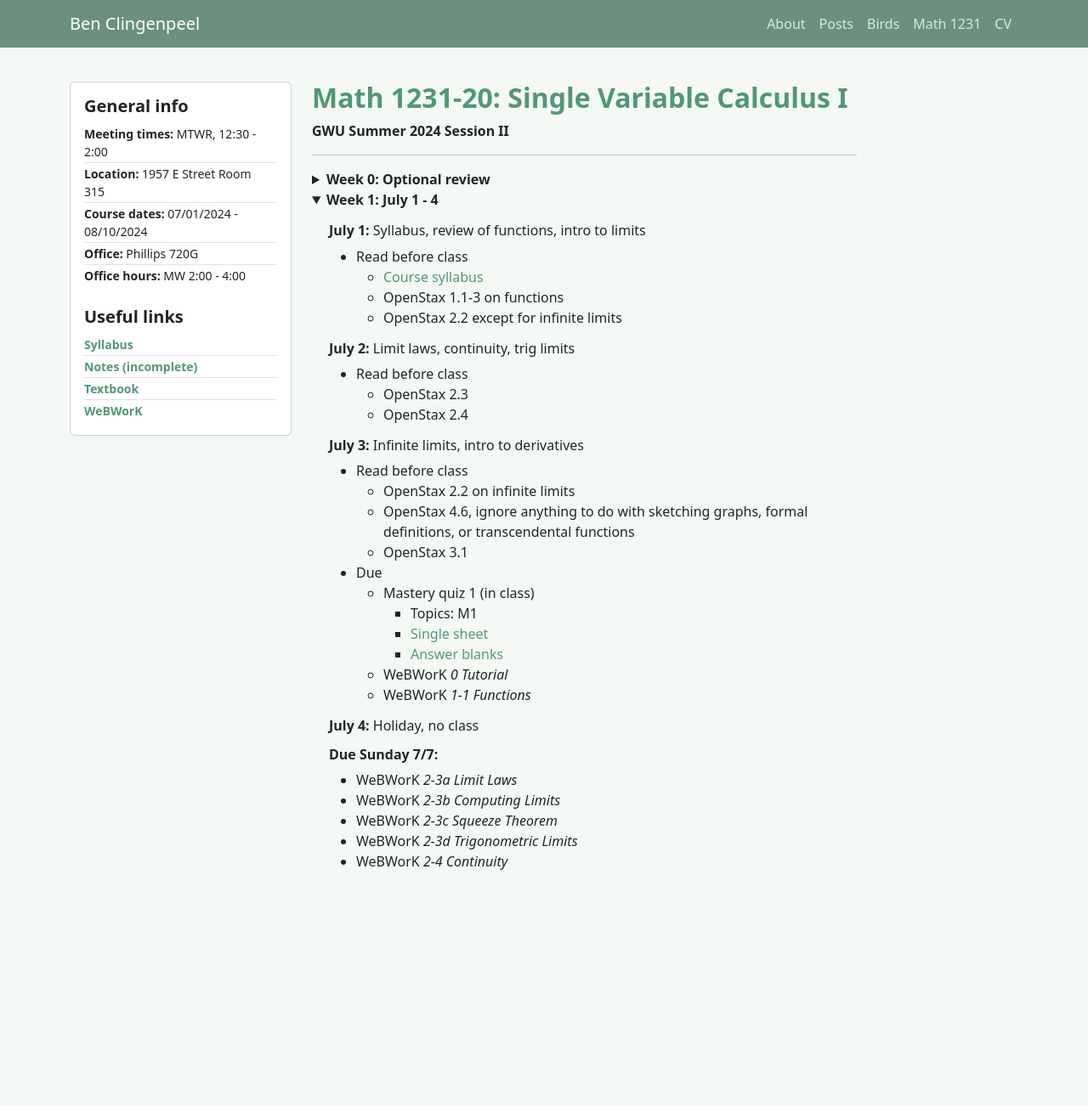
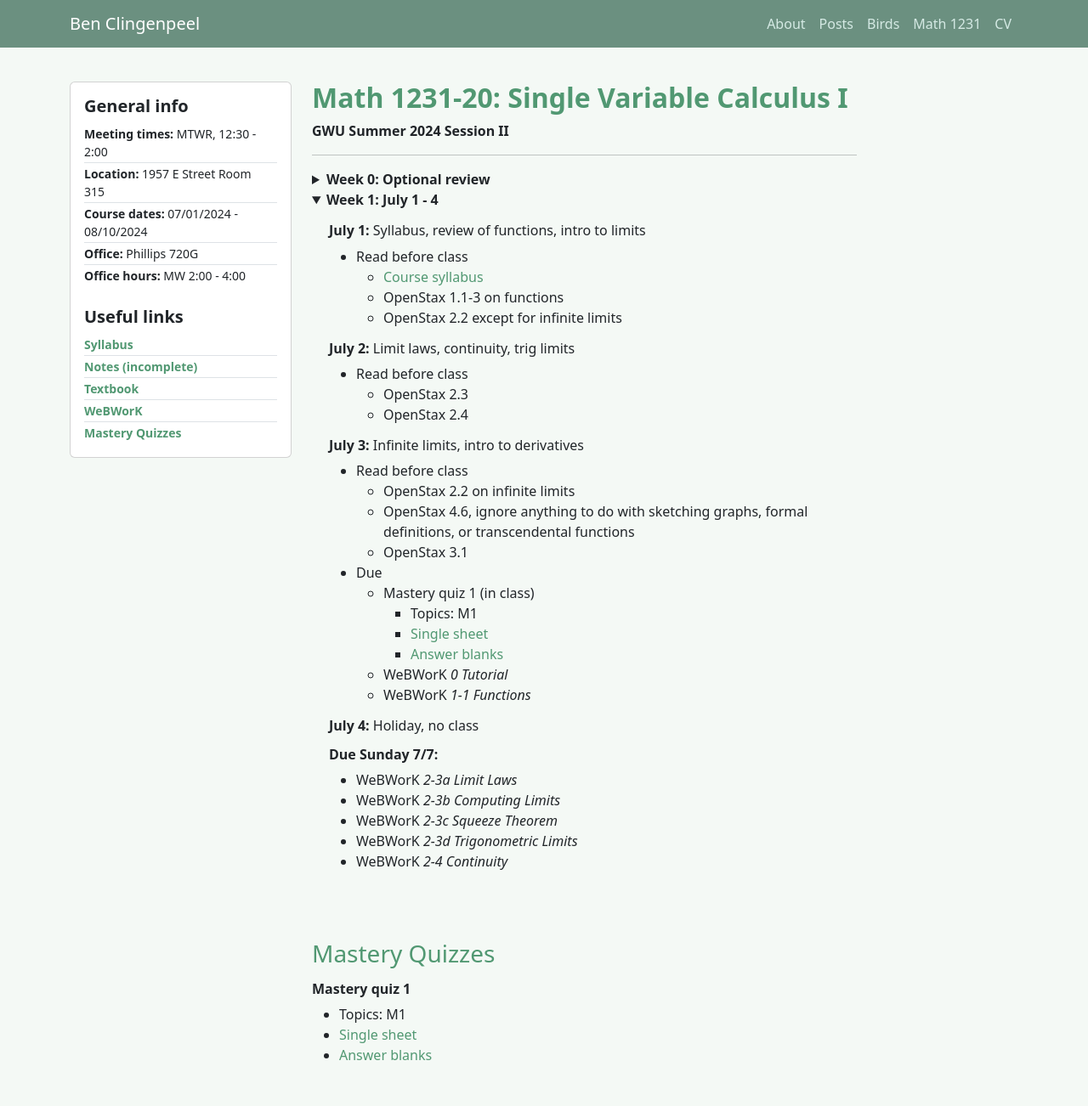
Before and after one commit to bncling/bncl-site, a Jekyll site: the page built from _courses/GW1231_summer_24.markdown, in a window 1280 px wide. Shown: the whole page at 85% size. Built offline with Jekyll 4.4.1, drawn with Linux system fonts in a browser that asks for light colours; before the commit the page ends 1066 px from its top, so only the background shows below that.

Commit message:
rebuilding site Mon Jul  1 08:51:32 EDT 2024

```diff
--- a/_courses/GW1231_summer_24.markdown
+++ b/_courses/GW1231_summer_24.markdown
@@ -253,3 +253,13 @@ Some of the most common things that trip people up in this course are more to do
 <br>
 
 </details>-->
+
+
+<br>
+
+<h3 id="mastery-quizzes">Mastery Quizzes</h3>
+
+###### **Mastery quiz 1**
+- Topics: M1
+- [Single sheet](/assets/documents/mq1_single_sheet.pdf)
+- [Answer blanks](/assets/documents/mq1_answer_blanks.pdf)
--- a/_data/course_info.yml
+++ b/_data/course_info.yml
@@ -10,3 +10,4 @@ GW1231_summer_24_links:
   Notes (incomplete): "/assets/documents/1231_summer_24_notes.pdf"
   Textbook: https://openstax.org/details/books/calculus-volume-1
   WeBWorK: "https://openmath.library.gwu.edu/webwork2/2024-summer-math1231-clingenpeel/"
+  Mastery Quizzes: "#mastery-quizzes"
--- a/_layouts/course.html
+++ b/_layouts/course.html
@@ -33,3 +33,5 @@ layout: wrapper
 		</div>
 	</div>
 </section>
+
+<section class="mt-5"></section>
```
